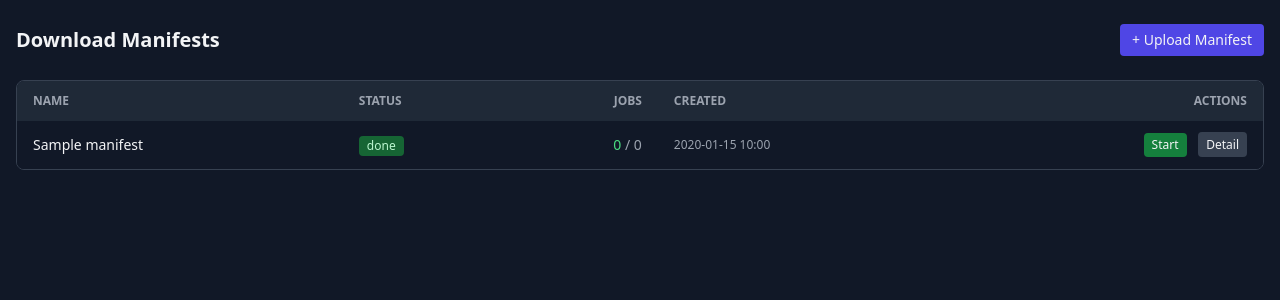
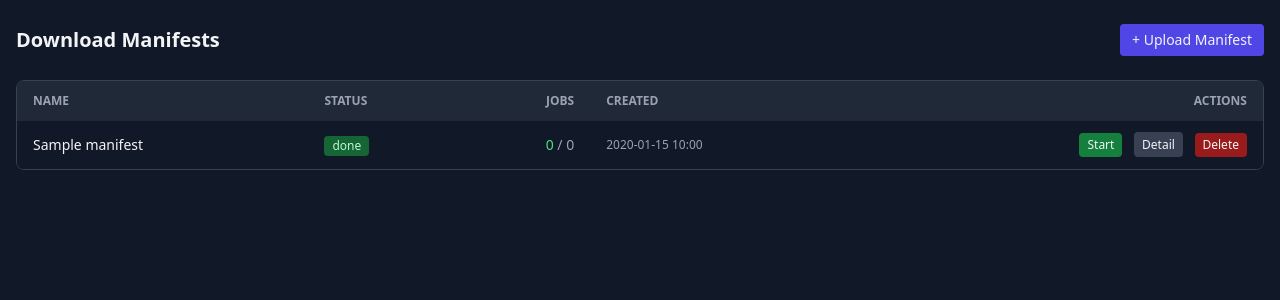
Before and after one commit to pawisoon/nas-downloader, a Flask app: page /manifests in a window 1280 px wide. Shown: the part 53-353 px from the top of the page. Run offline with Flask 3, Linux system fonts and the light colour scheme; the visitor is signed in with stand-in values (Sample User, id 1); tables that the repository leaves empty hold one stand-in row (values such as "Sample post"); parts of the project's set-up code (start-up, migrations or seed data) failed here and were passed over; some libraries are stand-ins or nearby versions.

Commit message:
feat: DELETE /api/manifests/<id> + Delete button in list UI
Lets you clear old/test manifests + their job rows from the UI. Files
already downloaded to disk are NOT touched (deletion is DB-only); the
Delete button shows a confirm() dialog stating this explicitly.

Behaviour:
- Cancels any in-flight running jobs first (graceful shutdown)
- Deletes LogEntry rows (no FK cascade configured for these)
- Manifest delete cascades Job rows via existing FK ondelete=CASCADE
- Returns {"deleted": "<id>"}

Co-Authored-By: Claude Sonnet 4.6 <noreply@anthropic.com>

```diff
--- a/app/templates/manifests.html
+++ b/app/templates/manifests.html
@@ -86,6 +86,9 @@
             {% endif %}
             <a href="{{ url_for('views.manifest_detail', manifest_id=m.id) }}"
                class="rounded bg-gray-700 px-2 py-1 text-xs hover:bg-gray-600">Detail</a>
+            <button onclick="deleteManifest('{{ m.id }}', '{{ m.name|e }}')"
+                    class="rounded bg-red-800 px-2 py-1 text-xs hover:bg-red-700"
+                    title="Delete manifest + all its jobs (files on disk NOT touched)">Delete</button>
           </td>
         </tr>
         {% endfor %}
@@ -141,5 +144,11 @@ async function pauseManifest(id) {
   await apiFetch(`/api/manifests/${id}/pause`, { method: 'POST' })
   window.location.reload()
 }
+async function deleteManifest(id, name) {
+  if (!confirm(`Delete manifest "${name}"?\n\nThis removes the manifest and all its job rows from the database.\nFiles already downloaded to disk are NOT touched.`)) return
+  const r = await apiFetch(`/api/manifests/${id}`, { method: 'DELETE' })
+  if (r && r.ok) window.location.reload()
+  else alert('Delete failed')
+}
 </script>
 {% endblock %}
```
Also changed, not shown: app/routes/api.py (+17 -0 lines).
